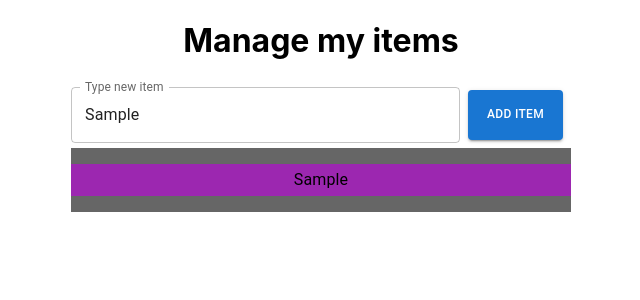
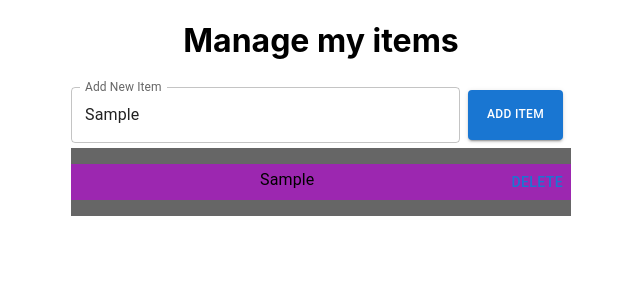
Before and after one commit to BrianKozeny/react-app-assignment, a React (Create React App) app in the folder react-app/: page / in a window 1280 px wide. Both pictures are taken after typing "Sample" into the empty fields and a click on the button "ADD ITEM". Shown: the top 300 px of the page, without its empty margins (319-959 px from the left). Built offline with nearby package versions, Linux system fonts and the light colour scheme.

Commit message:
added delete functionality to each item

```diff
--- a/react-app/src/InputBar.jsx
+++ b/react-app/src/InputBar.jsx
@@ -22,14 +22,13 @@ const InputBar = (props) => {
     console.log(props)
     console.log(props.inputValue)
 
-
     return(
         <>
             <Grid container direction="row" alignItems="center" justifyContent="center">
                 <Box display="flex" justifyContent="center" alignItems="center" sx={{width: 500, maxWidth:'100%',}}>
-                    <TextField fullWidth label="Type new item" value={props.inputValue} onChange={handleInputChange}  id="fullWidth" />
+                    <TextField fullWidth label="Add New Item" value={props.inputValue} onChange={handleInputChange}  id="fullWidth" />
                     <Box p={1}>
-                        <Button sx={{width: 95, height: 50, }} value={props.inputValue} onClick={addItems} orientaion="horizontal" display="flex" style={{ fontSize: '12px' }} variant="contained">Add item</Button>
+                        <Button sx={{width: 95, height: 50, }} value={props.inputValue} onClick={addItems} orientaion="horizontal" display="flex" style={{ fontSize: '12px' }} variant="contained">Add Item</Button>
                     </Box>
                 </Box>
             </Grid>
--- a/react-app/src/ItemsList.jsx
+++ b/react-app/src/ItemsList.jsx
@@ -5,8 +5,18 @@ import Grid from '@mui/material/Grid';
 import List from '@mui/material/List';
 import ListItem from '@mui/material/ListItem';
 import ListItemText from '@mui/material/ListItemText';
+import Button from '@mui/material/Button';
 
 const  ItemList = (props) => {
+
+    const handleRemove = (id) => {
+        const newList = props.items.filter((items) => items.id !== id);
+
+        props.setItems(newList);
+
+        console.log(id);
+    }
+
     return(
         <>
             <Grid container direction="row" alignItems="center" justifyContent="center">
@@ -16,6 +26,7 @@ const  ItemList = (props) => {
                             <ListItem key={item.id}>
                                 <Box display="flex" bgcolor="secondary.main" sx={{width: 500, maxWidth:'100%',}}>
                                     <ListItemText sx={{textAlign: 'center' }}> {item.value} </ListItemText>
+                                    <Button onClick={() => handleRemove(item.id)}>Delete</Button>
                                 </Box>
                             </ListItem>
                         ))}
```
